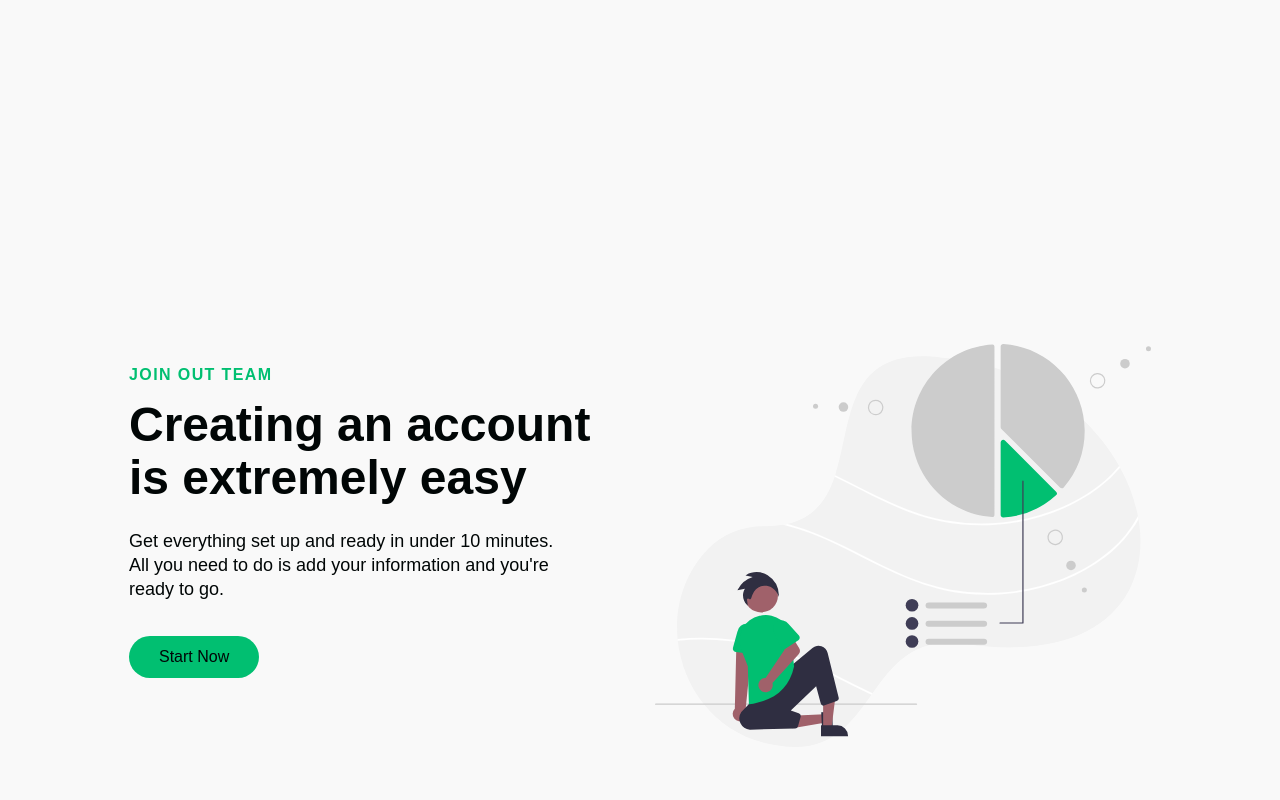
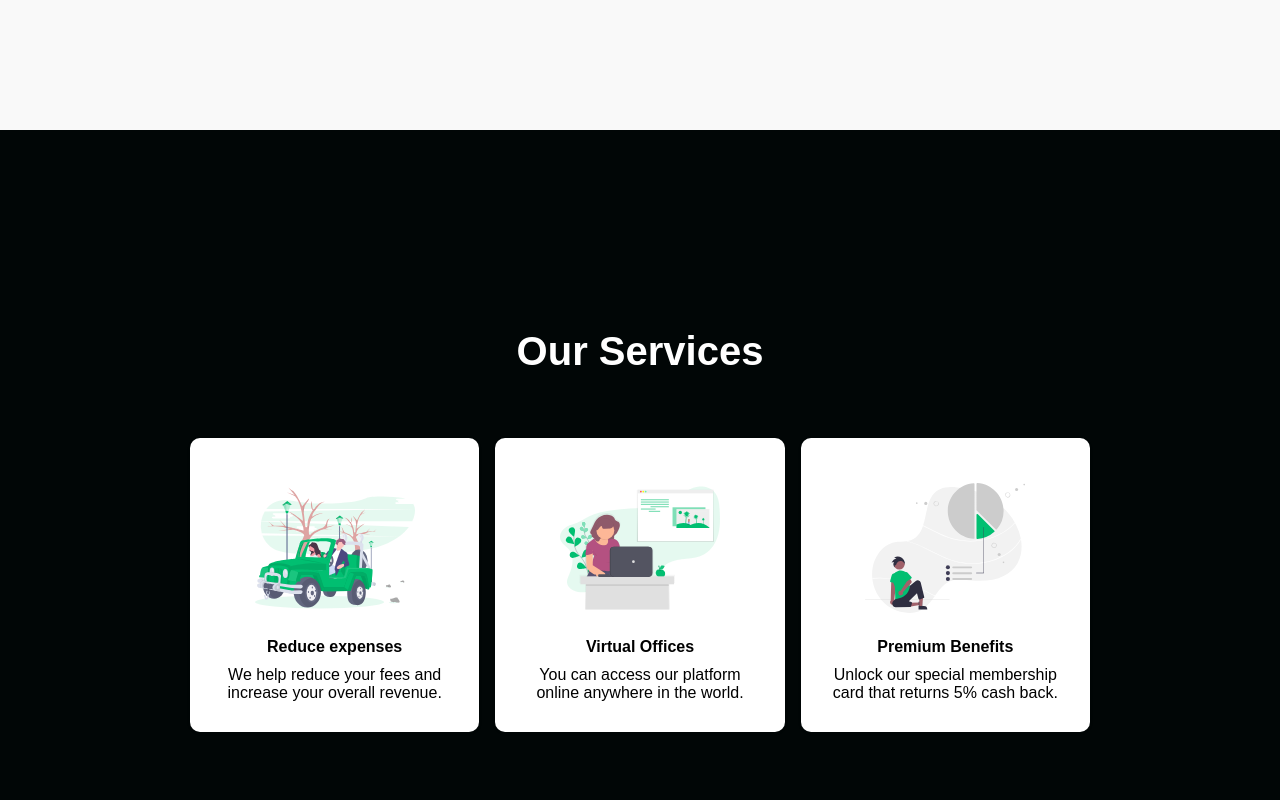
Before and after one commit to saurab-prasher/react-styled-components, a React (Create React App) app: page / in a window 1280 px wide. Shown: the part 2540-3340 px from the top of the page. Built offline with nearby package versions, Linux system fonts and the light colour scheme; a web font is replaced by a local one.

Commit message:
services added

```diff
--- /dev/null
+++ b/src/components/Services/ServicesElements.js
@@ -0,0 +1,80 @@
+import styled from "styled-components";
+
+export const ServicesContainer = styled.div`
+  height: 800px;
+  display: flex;
+  flex-direction: column;
+  justify-content: center;
+  align-items: center;
+  background: #010606;
+
+  @media screen and (max-width: 768px) {
+    height: 1100px;
+
+    @media screen and (max-width: 480px) {
+      height: 1300px;
+    }
+  }
+`;
+
+export const ServicesWrapper = styled.div`
+  max-width: 1000px;
+  margin: 0 auto;
+  display: grid;
+  grid-template-columns: repeat(3, 1fr);
+  align-items: center;
+  grid-gap: 1rem;
+  padding: 0 50px;
+
+  @media screen and (max-width: 1000px) {
+    grid-template-columns: 1fr 1fr;
+  }
+  @media screen and (max-width: 768px) {
+    grid-template-columns: 1fr;
+    padding: 0 20px;
+  }
+`;
+
+export const ServicesCard = styled.div`
+  background: #fff;
+  display: flex;
+  flex-direction: column;
+  justify-content: flex-start;
+  align-items: center;
+  border-radius: 10px;
+  max-height: 340px;
+  padding: 30px;
+  box-shadow: 0 1px 3px rgba(0, 0, 0, 0.2);
+  transition: all 0.2s ease-in-out;
+
+  &:hover {
+    transform: scale(1.02);
+    cursor: pointer;
+  }
+`;
+
+export const ServicesIcon = styled.img`
+  height: 160px;
+  width: 160px;
+  margin-bottom: 10px;
+`;
+
+export const ServicesH1 = styled.h1`
+  font-size: 2.5rem;
+  color: #fff;
+  margin-bottom: 64px;
+
+  @media screen and (max-width: 480px) {
+    font-size: 2rem;
+  }
+`;
+
+export const ServicesH2 = styled.h2`
+  font-size: 1rem;
+  margin-bottom: 10px;
+`;
+
+export const ServicesP = styled.p`
+  font-size: 1rem;
+  text-align: center;
+`;
--- /dev/null
+++ b/src/components/Services/index.js
@@ -0,0 +1,46 @@
+import React from "react";
+import Icon1 from "../../images/svg-1.svg";
+import Icon2 from "../../images/svg-4.svg";
+import Icon3 from "../../images/svg-3.svg";
+import {
+  ServicesContainer,
+  ServicesCard,
+  ServicesH1,
+  ServicesIcon,
+  ServicesP,
+  ServicesWrapper,
+  ServicesH2,
+} from "./ServicesElements";
+
+const Services = () => {
+  return (
+    <ServicesContainer id="services">
+      <ServicesH1>Our Services</ServicesH1>
+      <ServicesWrapper>
+        <ServicesCard>
+          <ServicesIcon src={Icon1} />
+          <ServicesH2>Reduce expenses</ServicesH2>
+          <ServicesP>
+            We help reduce your fees and increase your overall revenue.
+          </ServicesP>
+        </ServicesCard>
+        <ServicesCard>
+          <ServicesIcon src={Icon2} />
+          <ServicesH2>Virtual Offices</ServicesH2>
+          <ServicesP>
+            You can access our platform online anywhere in the world.
+          </ServicesP>
+        </ServicesCard>
+        <ServicesCard>
+          <ServicesIcon src={Icon3} />
+          <ServicesH2>Premium Benefits</ServicesH2>
+          <ServicesP>
+            Unlock our special membership card that returns 5% cash back.
+          </ServicesP>
+        </ServicesCard>
+      </ServicesWrapper>
+    </ServicesContainer>
+  );
+};
+
+export default Services;
--- a/src/pages/index.js
+++ b/src/pages/index.js
@@ -3,6 +3,7 @@
 import Navbar from "../components/Navbar";
 import Hero from "../components/HeroSection";
 import InfoSection from "../components/InfoSection";
+import Services from "../components/Services";
 import {
   homObjOne,
   homObjOne2,
@@ -21,6 +22,7 @@
       <Hero />
       <InfoSection {...homObjOne} />
       <InfoSection {...homObjOne2} />
+      <Services />
       <InfoSection {...homObjOne3} />
     </>
   );
```
